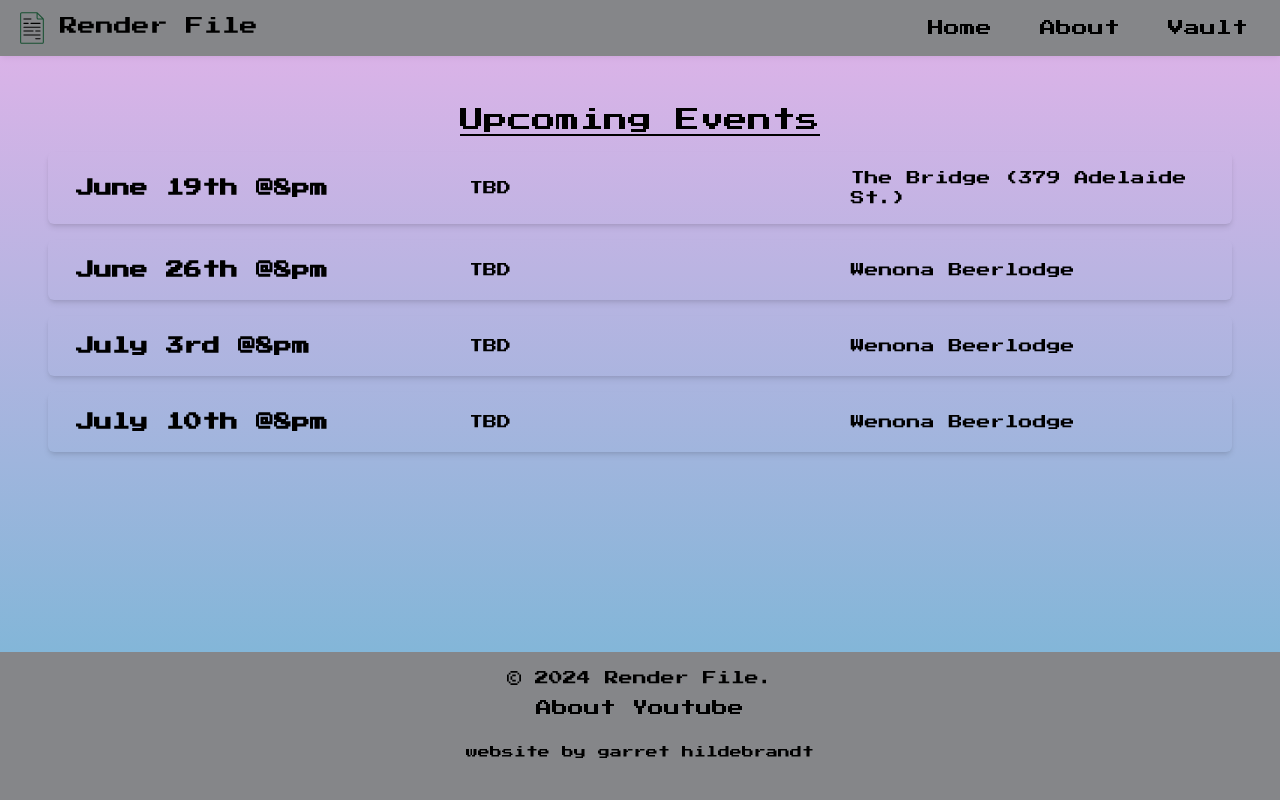
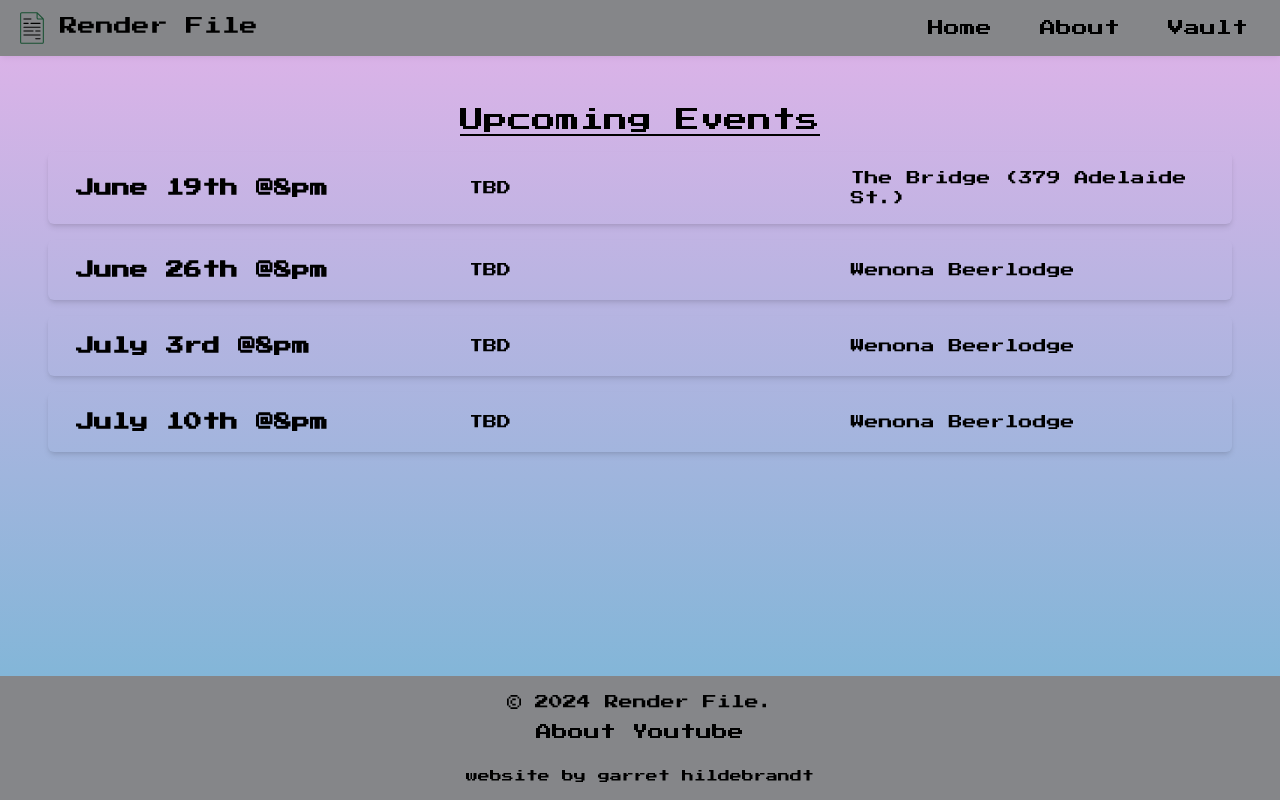
Before and after one commit to garrethil/render-file, a React (Vite) app in the folder client/: page / in a window 1280 px wide. Built offline with nearby package versions, Linux system fonts and the light colour scheme.

Commit message:
add to footer

```diff
--- a/client/src/components/Footer.jsx
+++ b/client/src/components/Footer.jsx
@@ -16,7 +16,7 @@ const Footer = () => {
           </a>
         </div>
       </div>
-      <div className="flex justify-center p-3 my-3">
+      <div className="flex justify-center pt-3 mt-3">
         <p className="text-xs text-gray-400">website by garret hildebrandt</p>
       </div>
     </footer>
```
